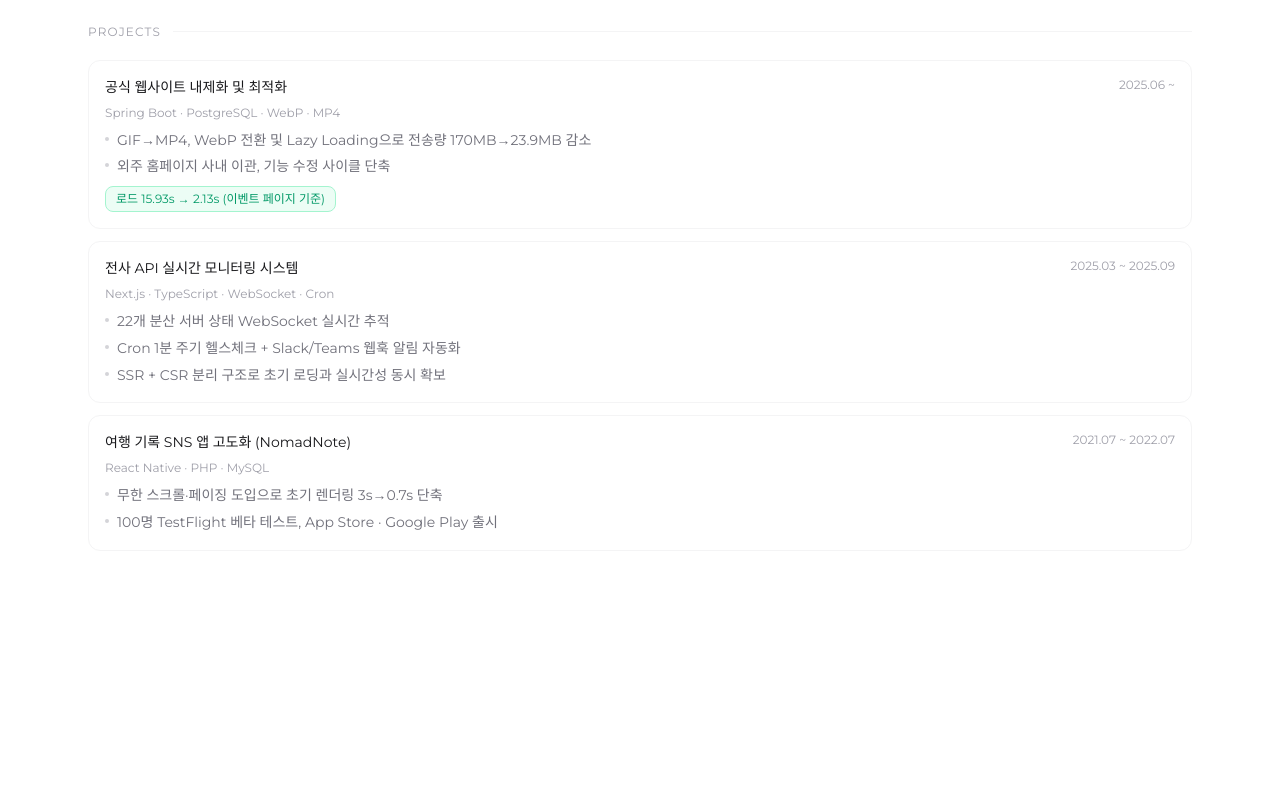
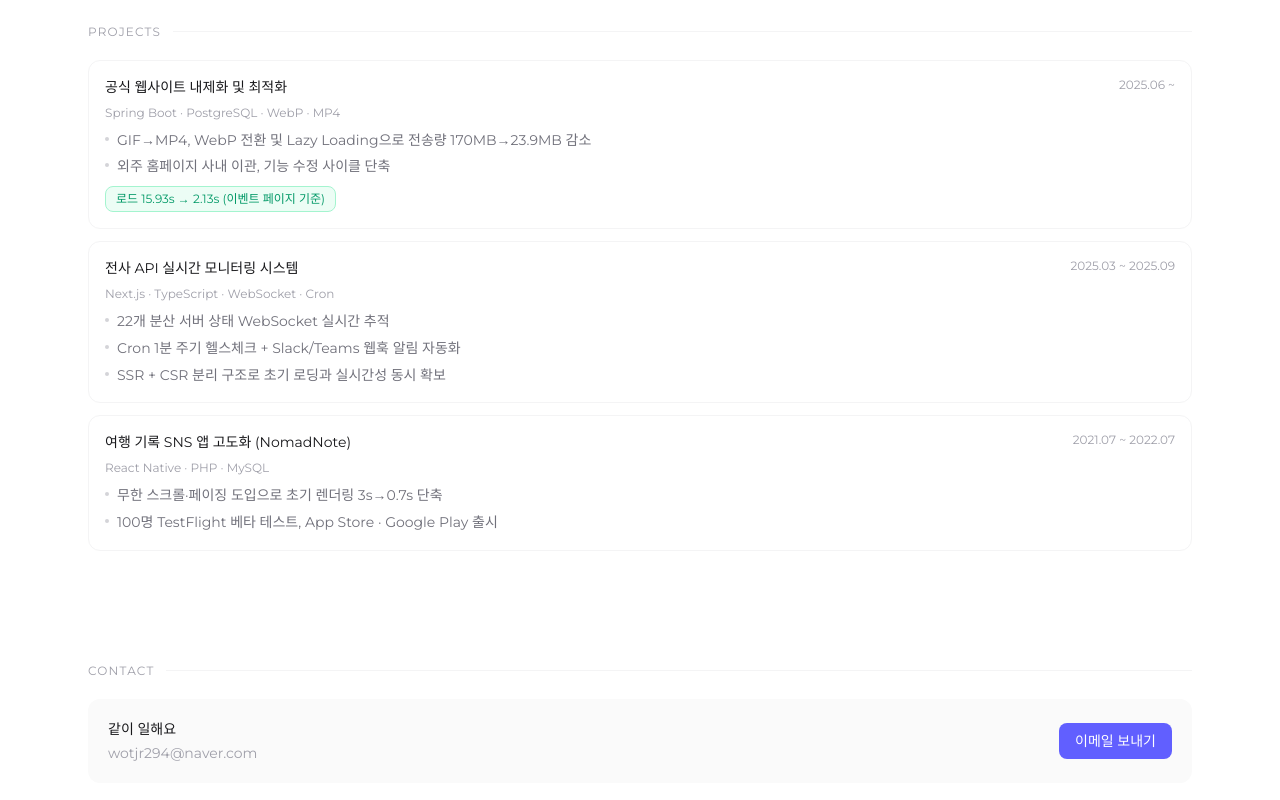
Before and after one commit to Jaeseokkong/NEXT-BLOG, a Next.js app: page /about in a window 1280 px wide. Shown: the part 1255-2055 px from the top of the page. Before the commit the page ends 1886 px from the top, so only its background shows below. Built offline with nearby package versions, Linux system fonts and the light colour scheme; no server answers.

Commit message:
feat(about): about 페이지 연락처 및 이메일 링크 추가

```diff
--- a/src/app/(site)/about/page.tsx
+++ b/src/app/(site)/about/page.tsx
@@ -6,7 +6,7 @@ import Link from "next/link";
 import HeroSection from "./_components/HeroSection";
 import CareerSection from "./_components/CareerSection";
 import ProjectsSection from "./_components/ProjectSection";
-import SkillsSection from "./_components/SkillSection";
+import SkillsSection, { SectionLabel } from "./_components/SkillSection";
 
 const skills = {
   Frontend: ["JavaScript", "TypeScript", "React", "Next.js", "React Native"],
@@ -87,6 +87,26 @@ export default function AboutPage() {
       <SkillsSection />
       <CareerSection />
       <ProjectsSection />
+
+      <section className="space-y-5">
+        <SectionLabel>Contact</SectionLabel>
+        <div className="bg-zinc-50 dark:bg-zinc-800/60 rounded-xl p-5 flex items-center justify-between gap-4">
+          <div>
+            <p className="text-sm font-medium text-zinc-900 dark:text-zinc-100 mb-1">
+              같이 일해요
+            </p>
+            <p className="text-sm text-zinc-400 dark:text-zinc-500">
+              wotjr294@naver.com
+            </p>
+          </div>
+          <a
+            href="mailto:wotjr294@naver.com"
+            className="shrink-0 text-sm px-4 py-2 rounded-lg bg-indigo-500 text-white hover:bg-indigo-600 transition-colors"
+          >
+            이메일 보내기
+          </a>
+        </div>
+      </section>
     </div>
   );
 }
```
